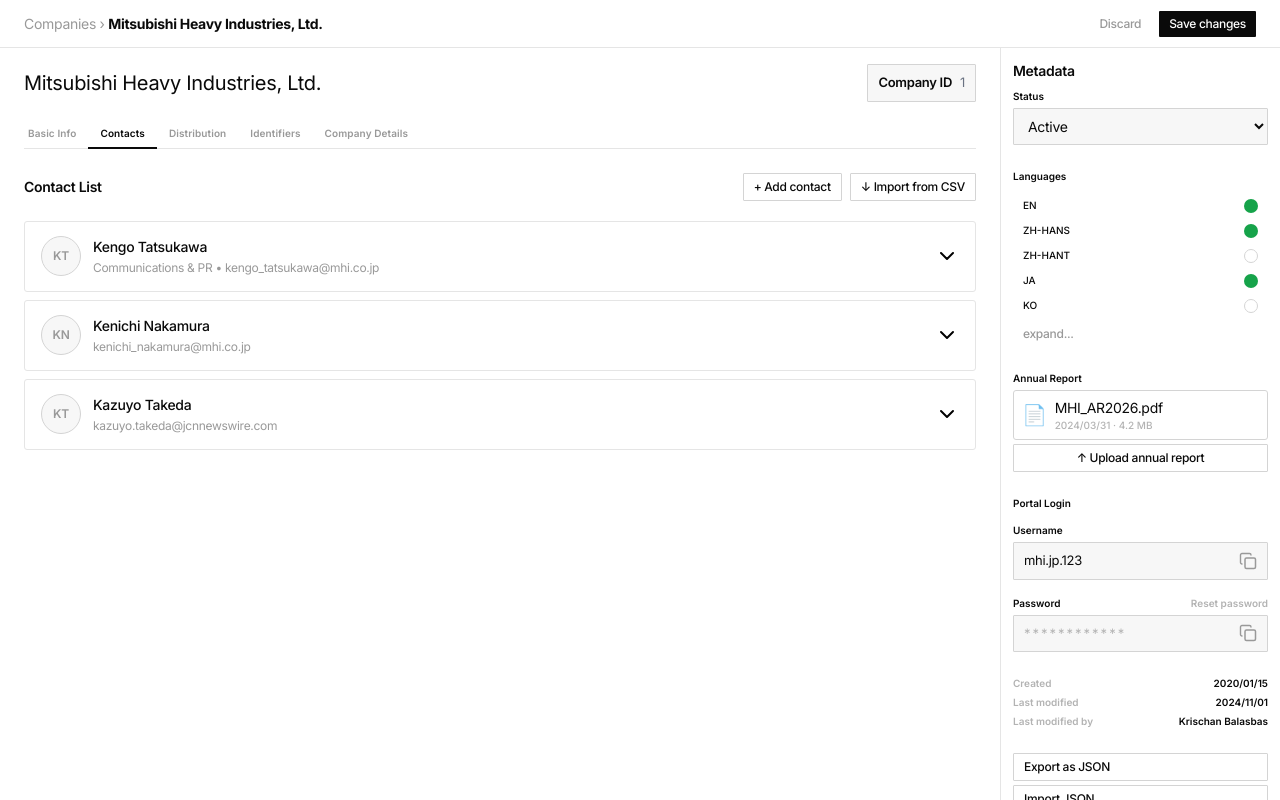
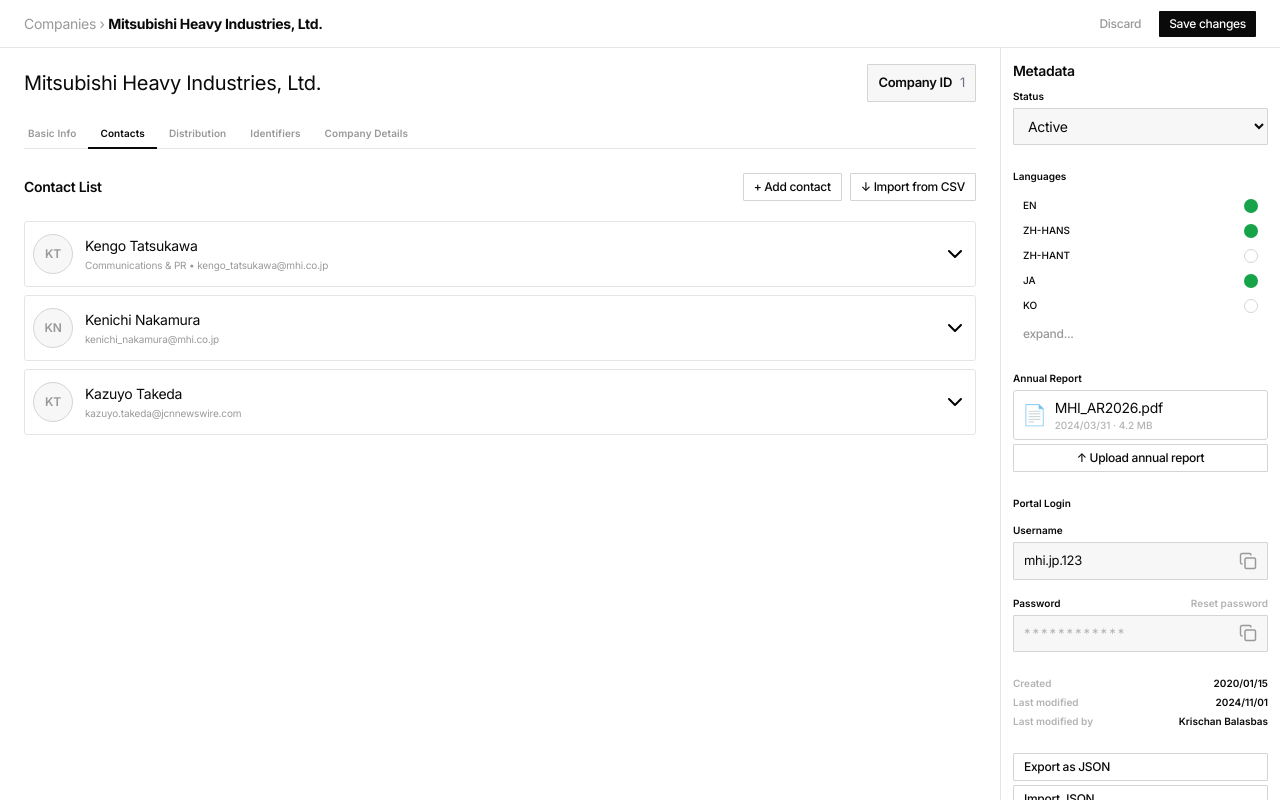
Before and after one commit to s-ging/acn-admin, a React (Vite) app: page / in a window 1280 px wide. Both pictures are taken after a click on the button "Contacts". Built offline with nearby package versions, Linux system fonts and the light colour scheme.

Commit message:
final touches on contact info

```diff
--- a/src/components/company/tabs/ContactsTab.tsx
+++ b/src/components/company/tabs/ContactsTab.tsx
@@ -47,9 +47,10 @@
   initial: ContactFormState
   onSave: (data: ContactFormState) => void
   onCancel: () => void
+  onDelete?: () => void
 }
 
-function ContactForm({ initial, onSave, onCancel }: ContactFormProps) {
+function ContactForm({ initial, onSave, onCancel, onDelete }: ContactFormProps) {
   const [form, setForm] = useState<ContactFormState>(initial)
   const set = (field: keyof ContactFormState, value: string) =>
     setForm(prev => ({ ...prev, [field]: value }))
@@ -65,7 +66,7 @@
         <Field label="Phone" value={form.phone} onChange={e => set('phone', e.target.value)} />
         <Field label="Fax" value={form.fax} onChange={e => set('fax', e.target.value)} />
         <div className="field">
-          <label className="label">Contact Type</label>
+          <label className="label field">Contact Type</label>
           <select className="field__select" value={form.contact_type} onChange={e => set('contact_type', e.target.value as ContactType)}>
             <option value="freetext">Freetext</option>
             <option value="html">HTML</option>
@@ -73,7 +74,7 @@
           </select>
         </div>
         <div className="field">
-          <label className="label">Email Format</label>
+          <label className="label field">Email Format</label>
           <select className="field__select" value={form.email_format} onChange={e => set('email_format', e.target.value as EmailFormat)}>
             <option value="html">HTML</option>
             <option value="text">Text</option>
@@ -81,7 +82,7 @@
         </div>
       </div>
       <div className="contact-form__notes">
-        <label className="label">Notes</label>
+        <label className="label field">Notes</label>
         <textarea
           className="contact-form__textarea"
           placeholder="Internal notes about the contact..."
@@ -92,6 +93,7 @@
       <div className="contact-form__divider" />
       <div className="contact-form__actions">
         <Button variant="danger" size="sm" onClick={onCancel}>✕ Cancel entry</Button>
+        {onDelete && <Button variant="danger" size="sm" onClick={onDelete}>Delete entry</Button>}
         <Button variant="outline" size="sm" onClick={() => onSave(form)}>Save changes</Button>
       </div>
     </div>
@@ -115,6 +117,12 @@
       c.id === id ? { ...c, ...data, position: data.position || null, email: data.email || null, phone: data.phone || null, fax: data.fax || null, notes: data.notes || null } : c
     )
     updateDraft({ contacts: updated })
+    setOpenId(null)
+  }, [draft, updateDraft])
+
+  const handleDelete = useCallback((id: number) => {
+    if (!draft) return
+    updateDraft({ contacts: draft.contacts.filter(c => c.id !== id) })
     setOpenId(null)
   }, [draft, updateDraft])
 
@@ -157,7 +165,7 @@
 
       {addingNew && (
         <div className="contact-card">
-          <div className="label">Add new contact</div>
+          <div className="label form-title">Add new contact</div>
           <ContactForm
             initial={EMPTY_FORM}
             onSave={handleAddNew}
@@ -172,8 +180,8 @@
             <div className="contact-card__row" onClick={() => toggleOpen(contact.id)}>
               <div className="contact-avatar">{getInitials(contact.name)}</div>
               <div className="contact-card__info">
-                <span className="contact-card__name">{contact.name}</span>
-                <span className="contact-card__meta">
+                <span >{contact.name}</span>
+                <span className="hint">
                   {[contact.position, contact.email].filter(Boolean).join(' • ')}
                 </span>
               </div>
@@ -190,6 +198,7 @@
                 initial={contactToForm(contact)}
                 onSave={(data) => handleSaveExisting(contact.id, data)}
                 onCancel={() => setOpenId(null)}
+                onDelete={() => handleDelete(contact.id)}
               />
             )}
           </div>
--- a/src/components/ui/ui.css
+++ b/src/components/ui/ui.css
@@ -24,6 +24,12 @@
 
 .label.clickable:hover {
   color: var(--color-text-primary);
+}
+
+.label.form-title{
+  padding: 8px 16px;
+  font-size: var(--text-sm);
+  letter-spacing: var(--text-spc-neg);
 }
 
 
@@ -337,7 +343,7 @@
   display: flex;
   align-items: center;
   gap: 12px;
-  padding: 14px 16px;
+  padding: 12px 8px;
   cursor: pointer;
 }
 
@@ -367,16 +373,6 @@
   gap: 2px;
 }
 
-.contact-card__name {
-  font-size: 14px;
-  font-weight: 500;
-}
-
-.contact-card__meta {
-  font-size: 12px;
-  color: var(--color-text-secondary);
-}
-
 .contact-card__chevron {
   font-size: 12px;
   color: var(--color-text-secondary);
@@ -395,8 +391,8 @@
   gap: 24px;
 }
 
-.contact-form__row--3 { grid-template-columns: 1fr 1fr 1fr; }
-.contact-form__row--4 { grid-template-columns: 1fr 1fr 1fr 1fr; }
+.contact-form__row--3 { grid-template-columns: repeat(auto-fit, minmax(clamp(30%, (560px - 100%) * 999, 100%), 1fr)); }
+.contact-form__row--4 { grid-template-columns: repeat(auto-fit, minmax(clamp(22%, (560px - 100%) * 999, 48%), 1fr)); }
 
 .contact-form__notes {
   display: flex;
```
